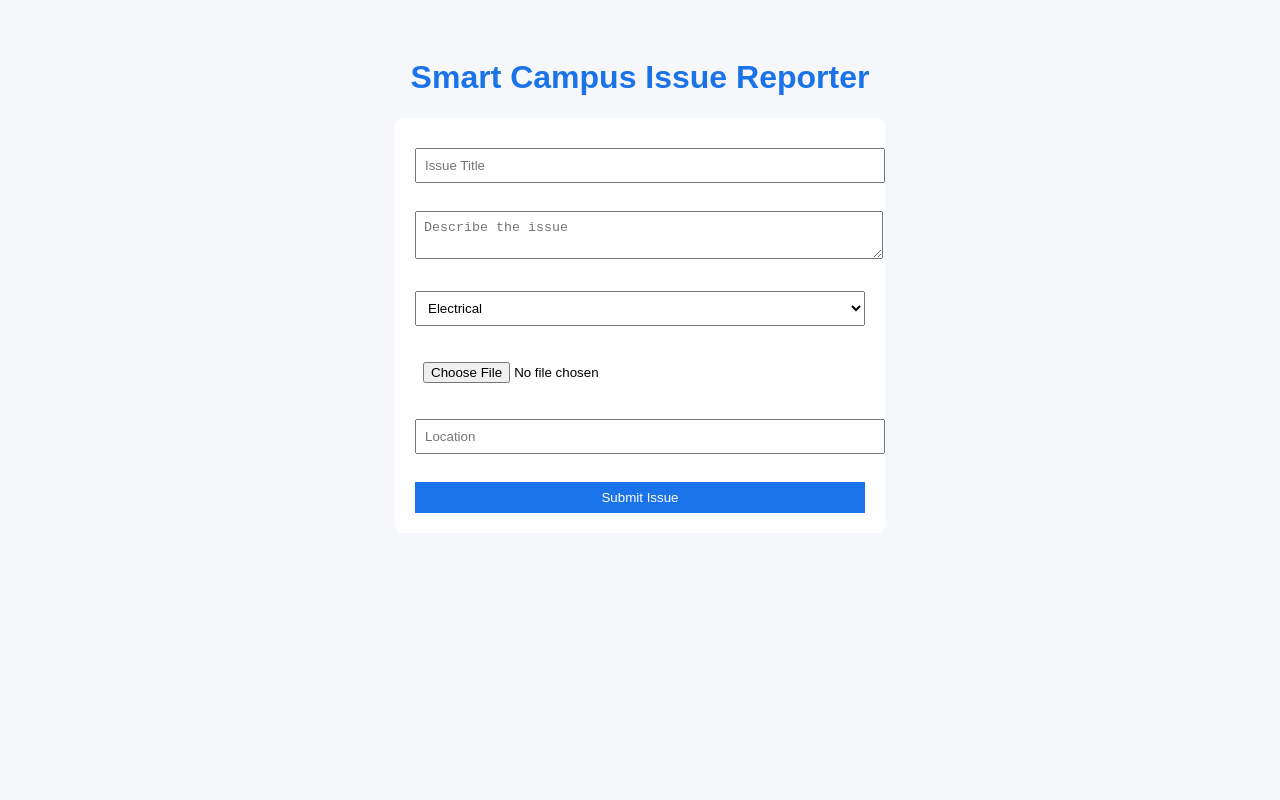
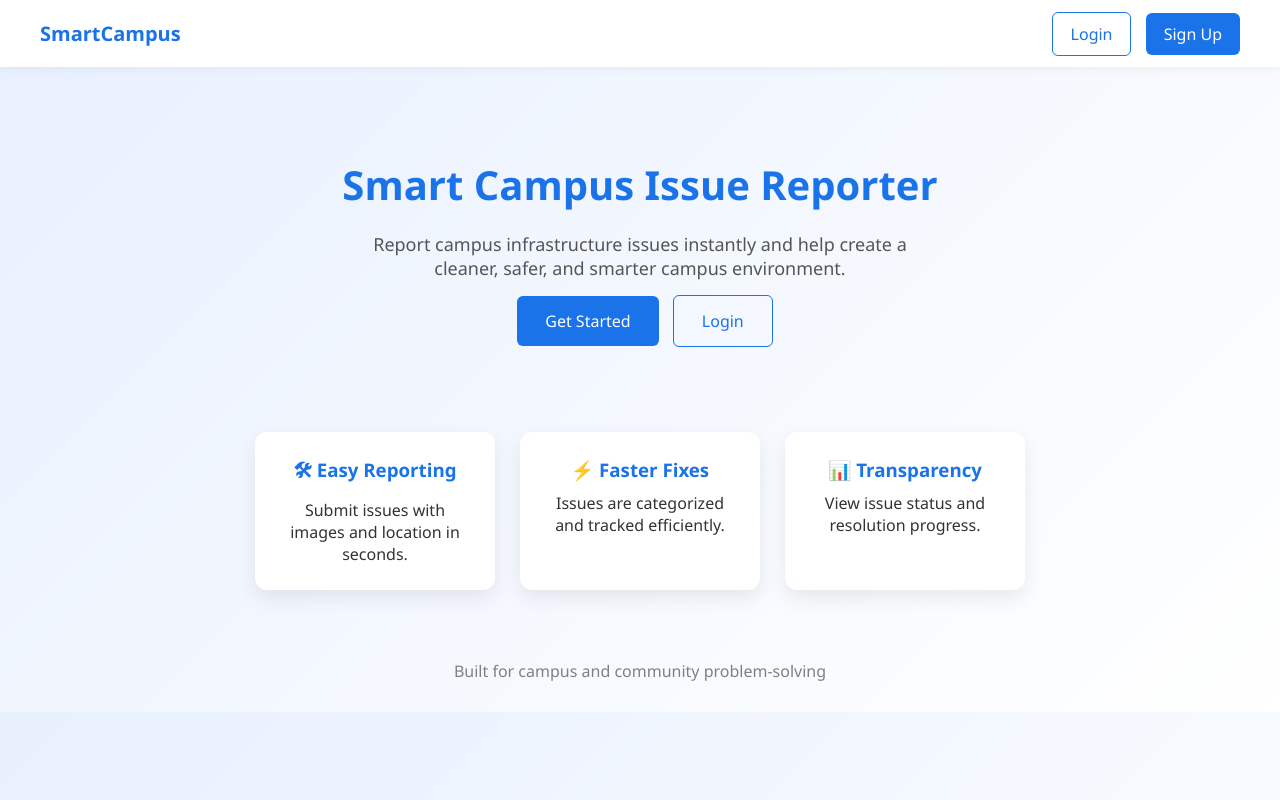
Before and after one commit to Puspendu009-x/Smart-Campus-Issue-Reporter, a plain HTML site: page frontend/index.html in a window 1280 px wide. Drawn offline with Linux system fonts and the light colour scheme.

Commit message:
updating homepage

```diff
--- a/frontend/index.html
+++ b/frontend/index.html
@@ -6,27 +6,51 @@
 </head>
 <body>
 
-  <h1>Smart Campus Issue Reporter</h1>
+  <!-- Navbar -->
+  <nav class="navbar">
+    <div class="logo">SmartCampus</div>
+    <div class="nav-buttons">
+      <a href="login.html" class="btn ghost">Login</a>
+      <a href="signup.html" class="btn primary">Sign Up</a>
+    </div>
+  </nav>
 
-  <form>
-    <input type="text" placeholder="Issue Title"><br><br>
+  <!-- Hero Section -->
+  <section class="hero">
+    <h1>Smart Campus Issue Reporter</h1>
+    <p>
+      Report campus infrastructure issues instantly and help create
+      a cleaner, safer, and smarter campus environment.
+    </p>
 
-    <textarea placeholder="Describe the issue"></textarea><br><br>
+    <div class="hero-actions">
+      <a href="signup.html" class="btn primary large">Get Started</a>
+      <a href="login.html" class="btn ghost large">Login</a>
+    </div>
+  </section>
 
-    <select>
-      <option>Electrical</option>
-      <option>Plumbing</option>
-      <option>Sanitation</option>
-      <option>Infrastructure</option>
-    </select><br><br>
+  <!-- Features -->
+  <section class="features">
+    <div class="feature-card">
+      <h3>🛠 Easy Reporting</h3>
+      <p>Submit issues with images and location in seconds.</p>
+    </div>
 
-    <input type="file"><br><br>
+    <div class="feature-card">
+      <h3>⚡ Faster Fixes</h3>
+      <p>Issues are categorized and tracked efficiently.</p>
+    </div>
 
-    <input type="text" placeholder="Location"><br><br>
+    <div class="feature-card">
+      <h3>📊 Transparency</h3>
+      <p>View issue status and resolution progress.</p>
+    </div>
+  </section>
 
-    <button type="submit">Submit Issue</button>
-  </form>
+  <!-- Footer -->
+  <footer>
+    <p>Built for campus and community problem-solving</p>
+  </footer>
 
-  <script src="script.js"></script>
 </body>
 </html>
--- a/frontend/style.css
+++ b/frontend/style.css
@@ -1,35 +1,139 @@
-body {
-  font-family: Arial, sans-serif;
-  background-color: #f5f7fa;
-  padding: 30px;
+* {
+  margin: 0;
+  padding: 0;
+  box-sizing: border-box;
+  font-family: "Segoe UI", Arial, sans-serif;
 }
 
-h1 {
+body {
+  background: linear-gradient(135deg, #e8f0fe, #ffffff);
+  color: #333;
+}
+
+/* Navbar */
+.navbar {
+  display: flex;
+  justify-content: space-between;
+  align-items: center;
+  padding: 20px 40px;
+  background: white;
+  box-shadow: 0 2px 8px rgba(0,0,0,0.05);
+}
+
+.logo {
+  font-size: 20px;
+  font-weight: bold;
   color: #1a73e8;
+}
+
+/* Buttons */
+.btn {
+  text-decoration: none;
+  padding: 10px 18px;
+  border-radius: 6px;
+  margin-left: 10px;
+  font-weight: 500;
+}
+
+.btn.primary {
+  background: #1a73e8;
+  color: white;
+}
+
+.btn.ghost {
+  border: 1px solid #1a73e8;
+  color: #1a73e8;
+}
+
+.btn.large {
+  padding: 14px 28px;
+  font-size: 16px;
+}
+
+/* Hero */
+.hero {
+  text-align: center;
+  padding: 90px 20px 60px;
+}
+
+.hero h1 {
+  font-size: 40px;
+  color: #1a73e8;
+}
+
+.hero p {
+  max-width: 600px;
+  margin: 20px auto;
+  font-size: 18px;
+  color: #555;
+}
+
+.hero-actions {
+  margin-top: 30px;
+}
+
+/* Features */
+.features {
+  display: flex;
+  justify-content: center;
+  gap: 25px;
+  padding: 40px 20px;
+}
+
+.feature-card {
+  background: white;
+  width: 240px;
+  padding: 25px;
+  border-radius: 12px;
+  box-shadow: 0 8px 20px rgba(0,0,0,0.08);
   text-align: center;
 }
 
-form {
-  background: white;
-  max-width: 450px;
-  margin: auto;
-  padding: 20px;
-  border-radius: 8px;
+.feature-card h3 {
+  margin-bottom: 10px;
+  color: #1a73e8;
 }
 
-input, textarea, select, button {
-  width: 100%;
-  padding: 8px;
-  margin-top: 10px;
+/* Footer */
+footer {
+  text-align: center;
+  padding: 30px;
+  color: gray;
 }
 
-button {
-  background-color: #1a73e8;
-  color: white;
-  border: none;
-  cursor: pointer;
+.btn {
+  transition: all 0.3s ease;
 }
 
-button:hover {
+.btn.primary:hover {
   background-color: #1558b0;
+  transform: translateY(-2px);
 }
+
+.btn.ghost:hover {
+  background-color: #e8f0fe;
+}
+
+.feature-card {
+  transition: transform 0.3s ease, box-shadow 0.3s ease;
+}
+
+.feature-card:hover {
+  transform: translateY(-6px);
+  box-shadow: 0 12px 25px rgba(0,0,0,0.12);
+}
+
+body {
+  animation: fadeIn 0.6s ease-in;
+}
+
+@keyframes fadeIn {
+  from {
+    opacity: 0;
+    transform: translateY(10px);
+  }
+  to {
+    opacity: 1;
+    transform: translateY(0);
+  }
+}
```
